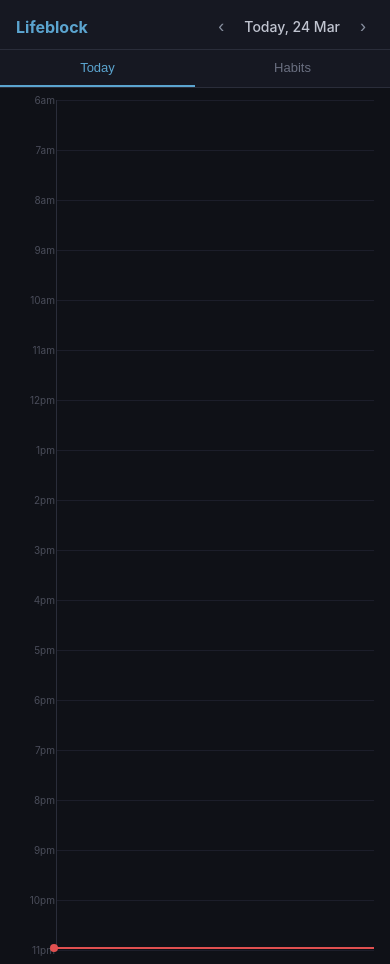
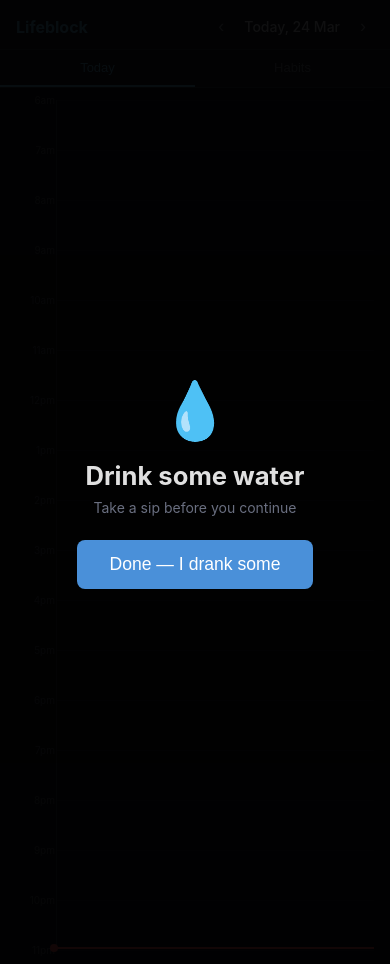
Before and after one commit to devonshiretrading/Homebase, a Flask app: page /m in a window 390 px wide. Run offline with Flask 3, Linux system fonts and the light colour scheme; data that the repository does not hold is empty.

Commit message:
Add water gate reminder to mobile view
The 90-minute "drink water" speed bump was only on the desktop view.
Now it shows on mobile too, using the same localStorage key so
dismissing on one device carries over.

Co-Authored-By: Claude Opus 4.6 (1M context) <noreply@anthropic.com>

```diff
--- a/templates/mobile.html
+++ b/templates/mobile.html
@@ -281,6 +281,30 @@
             bottom: 0;
             background: rgba(0, 0, 0, 0.25);
         }
+
+        /* Water gate overlay */
+        .gate-overlay {
+            position: fixed;
+            inset: 0;
+            background: rgba(0, 0, 0, 0.92);
+            display: flex;
+            align-items: center;
+            justify-content: center;
+            z-index: 10000;
+        }
+        .gate-content { text-align: center; padding: 40px 24px; }
+        .gate-icon { font-size: 3.5rem; margin-bottom: 16px; }
+        .gate-content h2 { font-size: 1.6rem; margin-bottom: 8px; }
+        .gate-content p { color: #6a6f80; margin-bottom: 24px; }
+        .gate-btn {
+            padding: 14px 32px;
+            border-radius: 8px;
+            border: none;
+            background: #4A90D9;
+            color: #fff;
+            font-size: 1.1rem;
+            cursor: pointer;
+        }
     </style>
 </head>
 <body>
@@ -337,7 +361,34 @@
         </div>
     </div>
 
+    <!-- Water gate -->
+    <div id="water-gate" class="gate-overlay" style="display: none;">
+        <div class="gate-content">
+            <div class="gate-icon">💧</div>
+            <h2>Drink some water</h2>
+            <p>Take a sip before you continue</p>
+            <button onclick="dismissGate('water')" class="gate-btn">Done — I drank some</button>
+        </div>
+    </div>
+
     <script>
+        // Water gate (speed bump) — every 90 minutes
+        function checkWaterGate() {
+            const lastDismissed = localStorage.getItem('water_gate_dismissed');
+            if (lastDismissed) {
+                const elapsed = Date.now() - parseInt(lastDismissed);
+                if (elapsed < 90 * 60 * 1000) return;
+            }
+            document.getElementById('water-gate').style.display = 'flex';
+        }
+        function dismissGate(type) {
+            if (type === 'water') {
+                localStorage.setItem('water_gate_dismissed', Date.now().toString());
+                document.getElementById('water-gate').style.display = 'none';
+            }
+        }
+        checkWaterGate();
+
         let currentDate = new Date();
         currentDate.setHours(0, 0, 0, 0);
 
```
